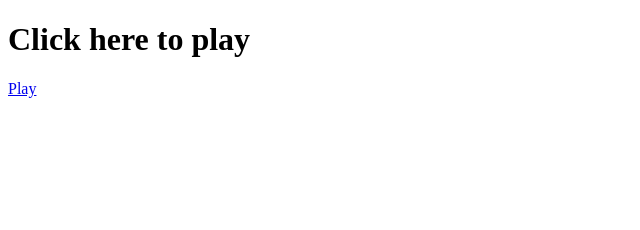
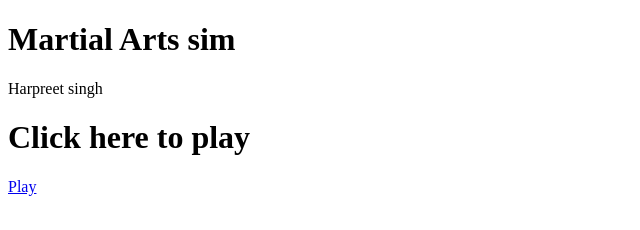
Before and after one commit to harpreet228/martialp, a plain HTML site: page index.html in a window 1280 px wide. Shown: the whole page, without its empty margins (0-640 px from the left). Drawn offline with Linux system fonts and the light colour scheme.

Commit message:
Update index.html

```diff
--- a/index.html
+++ b/index.html
@@ -1,11 +1,22 @@
 <!DOCTYPE html>
 <html>
-   <head>
-      <title>HTML Links</title>
+   </head>
+
+
+<body>
+  <h1>Martial Arts sim</h1>
+  <p>Harpreet singh</p>
+</body>
+</html>
+
+ <head>
+      <title>Martial arts sim</title>
    </head>
 
    <body>
       <h1>Click here to play</h1>
       <a href="https://harpreet228.github.io/martial4/">Play</a>
    </body>
-</html>
+   <html>
+
+</head>
```
